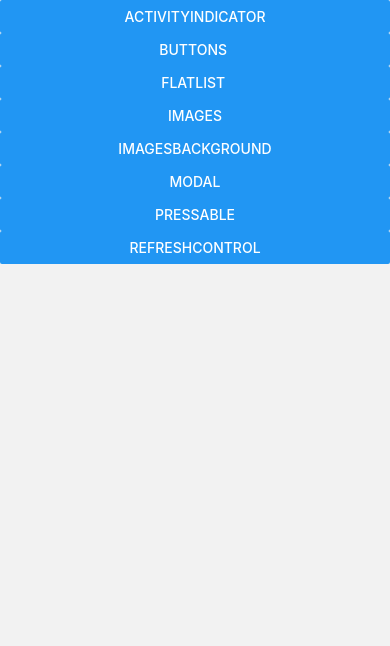
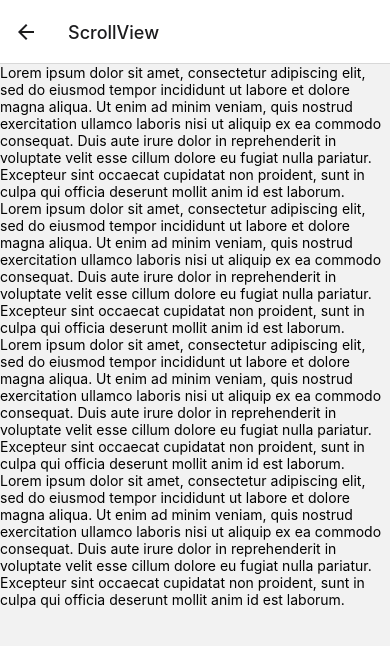
Before and after one commit to SammyMureithi/FistRNApp, a React Native app: screen /ScrollView in a window 390 px wide. Shown: the top 646 px of the page. Built offline with nearby package versions, Linux system fonts and the light colour scheme.

Commit message:
ScrollView

```diff
--- a/App.js
+++ b/App.js
@@ -11,6 +11,7 @@ import Index from './Screens/Index';
 import ModalComponent from './Screens/ModalComponent';
 import PressableComponent from './Screens/PressableComponent';
 import RefreshControlComp from './Screens/RefreshControlComp';
+import ScrollViewCompo from './Screens/ScrollViewCompo';
 function App() {
   const Stack = createNativeStackNavigator();
   return (
@@ -32,6 +33,7 @@ function App() {
         <Stack.Screen name="Modal" component={ModalComponent} />
         <Stack.Screen name="Pressable" component={PressableComponent} />
         <Stack.Screen name="RefreshControl" component={RefreshControlComp} />
+        <Stack.Screen name="ScrollView" component={ScrollViewCompo} />
       </Stack.Navigator>
     </NavigationContainer>
   );
--- a/Screens/Index.js
+++ b/Screens/Index.js
@@ -31,6 +31,10 @@ function Index({navigation}) {
           title="RefreshControl"
           onPress={() => navigation.navigate('RefreshControl')}
         />
+        <Button
+          title="ScrollView"
+          onPress={() => navigation.navigate('ScrollView')}
+        />
       </ScrollView>
     </SafeAreaView>
   );
--- /dev/null
+++ b/Screens/ScrollViewCompo.js
@@ -0,0 +1,49 @@
+import React from 'react';
+import {View, Text, SafeAreaView, ScrollView} from 'react-native';
+
+function ScrollViewCompo() {
+  return (
+    <SafeAreaView>
+      <ScrollView endFillColor={'red'} fadingEdgeLength={80}>
+        <Text>
+          Lorem ipsum dolor sit amet, consectetur adipiscing elit, sed do
+          eiusmod tempor incididunt ut labore et dolore magna aliqua. Ut enim ad
+          minim veniam, quis nostrud exercitation ullamco laboris nisi ut
+          aliquip ex ea commodo consequat. Duis aute irure dolor in
+          reprehenderit in voluptate velit esse cillum dolore eu fugiat nulla
+          pariatur. Excepteur sint occaecat cupidatat non proident, sunt in
+          culpa qui officia deserunt mollit anim id est laborum.
+        </Text>
+        <Text>
+          Lorem ipsum dolor sit amet, consectetur adipiscing elit, sed do
+          eiusmod tempor incididunt ut labore et dolore magna aliqua. Ut enim ad
+          minim veniam, quis nostrud exercitation ullamco laboris nisi ut
+          aliquip ex ea commodo consequat. Duis aute irure dolor in
+          reprehenderit in voluptate velit esse cillum dolore eu fugiat nulla
+          pariatur. Excepteur sint occaecat cupidatat non proident, sunt in
+          culpa qui officia deserunt mollit anim id est laborum.
+        </Text>
+        <Text>
+          Lorem ipsum dolor sit amet, consectetur adipiscing elit, sed do
+          eiusmod tempor incididunt ut labore et dolore magna aliqua. Ut enim ad
+          minim veniam, quis nostrud exercitation ullamco laboris nisi ut
+          aliquip ex ea commodo consequat. Duis aute irure dolor in
+          reprehenderit in voluptate velit esse cillum dolore eu fugiat nulla
+          pariatur. Excepteur sint occaecat cupidatat non proident, sunt in
+          culpa qui officia deserunt mollit anim id est laborum.
+        </Text>
+        <Text>
+          Lorem ipsum dolor sit amet, consectetur adipiscing elit, sed do
+          eiusmod tempor incididunt ut labore et dolore magna aliqua. Ut enim ad
+          minim veniam, quis nostrud exercitation ullamco laboris nisi ut
+          aliquip ex ea commodo consequat. Duis aute irure dolor in
+          reprehenderit in voluptate velit esse cillum dolore eu fugiat nulla
+          pariatur. Excepteur sint occaecat cupidatat non proident, sunt in
+          culpa qui officia deserunt mollit anim id est laborum.
+        </Text>
+      </ScrollView>
+    </SafeAreaView>
+  );
+}
+
+export default ScrollViewCompo;
```
